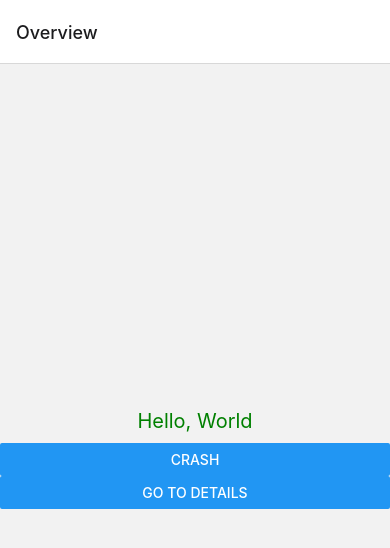
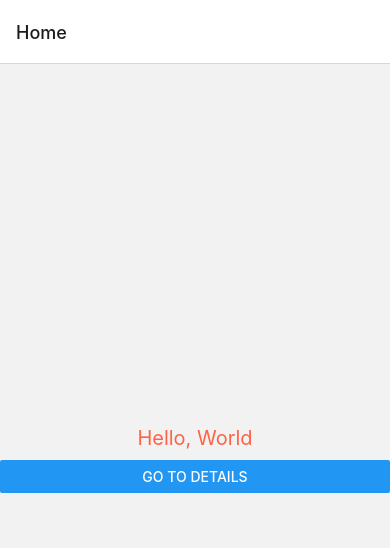
Before and after one commit to kiranojhanp/ghurghura-ci-cd-react-native, a React Native app: screen / in a window 390 px wide. Shown: the top 548 px of the page. Built offline with nearby package versions, Linux system fonts and the light colour scheme.

Commit message:
refactor: clean structure

```diff
--- a/App.tsx
+++ b/App.tsx
@@ -1,5 +1,4 @@
 import React from 'react';
-import Analytics from 'appcenter-analytics';
 import {Button, SafeAreaView, StatusBar, StyleSheet, Text} from 'react-native';
 import {NavigationContainer} from '@react-navigation/native';
 import {
@@ -19,15 +18,9 @@ type HomeProps = NativeStackScreenProps<RootStackParamList, 'Home'>;
 type DetailsProps = NativeStackScreenProps<RootStackParamList, 'Details'>;
 
 function Home({navigation}: HomeProps): JSX.Element {
-  const handleEvent = async () => {
-    Analytics.trackEvent('make_payment', {Internet: 'Cellular', GPS: 'on'});
-  };
-
   return (
     <SafeAreaView style={styles.container}>
-      <StatusBar barStyle="dark-content" />
       <Text style={styles.hello}>Hello, World</Text>
-      <Button onPress={handleEvent} title="Crash" />
       <Button
         title="Go to Details"
         onPress={() =>
@@ -40,25 +33,10 @@ function Home({navigation}: HomeProps): JSX.Element {
   );
 }
 
-function Details({navigation, route}: DetailsProps) {
+function Details({route}: DetailsProps) {
   return (
     <SafeAreaView style={styles.container}>
       <Text style={styles.hello}>{route.params.otherParam}</Text>
-      <Button
-        title="Go to Details... again"
-        onPress={() =>
-          navigation.push('Details', {
-            itemId: 86,
-            otherParam: 'lorem ipsum',
-          })
-        }
-      />
-      <Button title="Go to Home" onPress={() => navigation.navigate('Home')} />
-      <Button title="Go back" onPress={() => navigation.goBack()} />
-      <Button
-        title="Go back to first screen in stack"
-        onPress={() => navigation.popToTop()}
-      />
     </SafeAreaView>
   );
 }
@@ -69,16 +47,8 @@ function Wrapper(): JSX.Element {
   return (
     <NavigationContainer>
       <Stack.Navigator initialRouteName="Home">
-        <Stack.Screen
-          name="Home"
-          component={Home}
-          options={{title: 'Overview'}}
-        />
-        <Stack.Screen
-          name="Details"
-          component={Details}
-          initialParams={{otherParam: 'Kiran ojha'}}
-        />
+        <Stack.Screen name="Home" component={Home} />
+        <Stack.Screen name="Details" component={Details} />
       </Stack.Navigator>
     </NavigationContainer>
   );
@@ -91,7 +61,7 @@ const styles = StyleSheet.create({
   },
   hello: {
     fontSize: 20,
-    color: 'green',
+    color: 'tomato',
     textAlign: 'center',
     margin: 10,
   },
```
